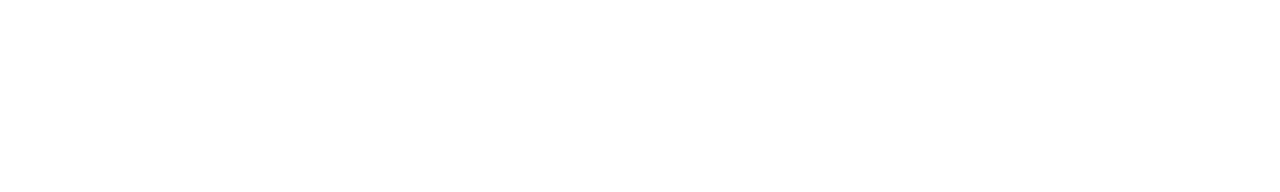
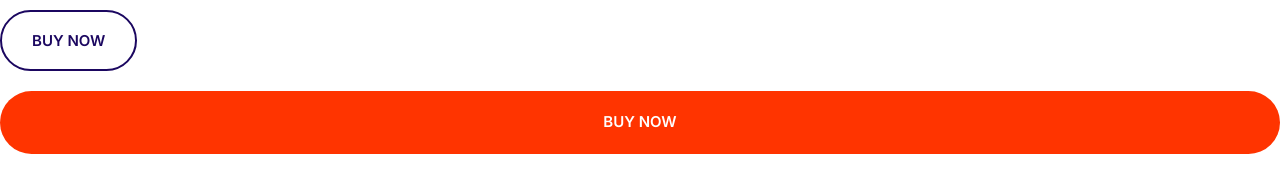
Before and after one commit to kiestonguidry/Flagstaff-Boulders, a plain HTML site: page index.html in a window 1280 px wide. Drawn offline with Linux system fonts and the light colour scheme.

Commit message:
created buttons

```diff
--- a/css/styles.css
+++ b/css/styles.css
@@ -4,6 +4,12 @@
   --color-accent: #ff3400;
   --color-headings: #1b0760;
   --color-body: #918ca4;
+}
+
+*,
+*::after,
+*::before {
+  box-sizing: border-box;
 }
 
 /* Typography */
@@ -161,3 +167,67 @@ a {
   justify-content: center;
   align-items: center;
 }
+
+/* Buttons */
+
+.btn {
+  border-radius: 40px;
+  border: 0;
+  cursor: pointer;
+  font-size: 1.8rem;
+  font-weight: 600;
+  padding: 2rem 3rem;
+  text-transform: uppercase;
+  white-space: nowrap;
+  text-align: center;
+  margin: 1rem 0;
+}
+
+.btn--primary {
+  background: var(--color-primary);
+  color: #fff;
+}
+
+.btn--primary:hover {
+  background: #3a8ffd;
+}
+
+.btn--secondary {
+  background: var(--color-secondary);
+  color: #fff;
+}
+
+.btn-secondary:hover {
+  background: #00c8eb;
+}
+
+.btn--accent {
+  background: var(--color-accent);
+  color: #fff;
+}
+
+.btn--accent:hover {
+  background: #ec3000;
+}
+
+.btn--block {
+  width: 100%;
+  display: inline-block;
+}
+
+.btn--outline {
+  background: #fff;
+  color: var(--color-headings);
+  border: 2px solid var(--color-headings);
+}
+
+.btn--outline:hover {
+  background: var(--color-headings);
+  color: #fff;
+}
+
+@media screen and (min-width: 1024px) {
+  .btn {
+    font-size: 1.5rem;
+  }
+}
--- a/index.html
+++ b/index.html
@@ -16,6 +16,7 @@
     <link rel="stylesheet" href="css/styles.css" />
   </head>
   <body>
-    </span>
+    <button class="btn btn--primary btn--outline">Buy Now</button>
+    <a href="" class="btn btn--accent btn--block">Buy Now</a>
   </body>
 </html>
```
Also changed, not shown: buttons.html (added, +2 -0 lines).
